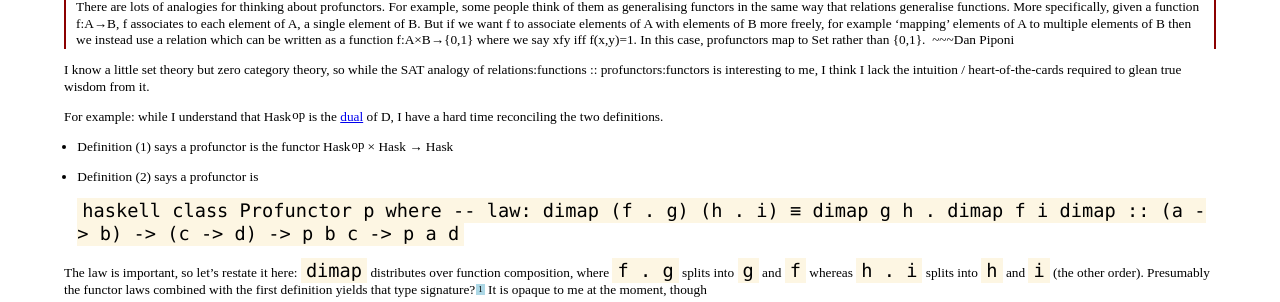
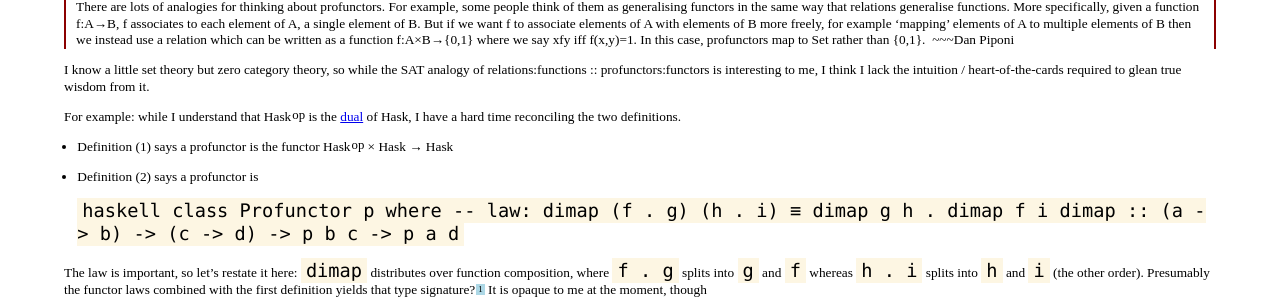
Before and after one commit to hlian/hao.codes, a Jekyll site: the page built from _posts/2015-02-25-profunctors.md, in a window 1280 px wide and 900 px high, scrolled down 839 px. Shown: the part 151-453 px from the top of the window. Built offline with Jekyll 4.4.1, drawn with Linux system fonts in a browser that asks for light colours; Markdown is read by kramdown in place of the engine named in the settings; some of the changed text lies outside the part shown.

Commit message:
profunctors: typos, clear up (-> m)

```diff
--- a/_posts/2015-02-25-profunctors.md
+++ b/_posts/2015-02-25-profunctors.md
@@ -79,7 +79,7 @@ to me, I think I lack the intuition / heart-of-the-cards required to
 glean true wisdom from it.
 
 For example: while I understand that Hask<sup>op</sup> is the
-[dual][d] of D, I have a hard time reconciling the two definitions.
+[dual][d] of Hask, I have a hard time reconciling the two definitions.
 
 * Definition (1) says a profunctor is the functor Hask<sup>op</sup> × Hask → Hask
 
```
Also changed, not shown: other parts of _posts/2015-02-25-profunctors.md (+3 -1 lines).
